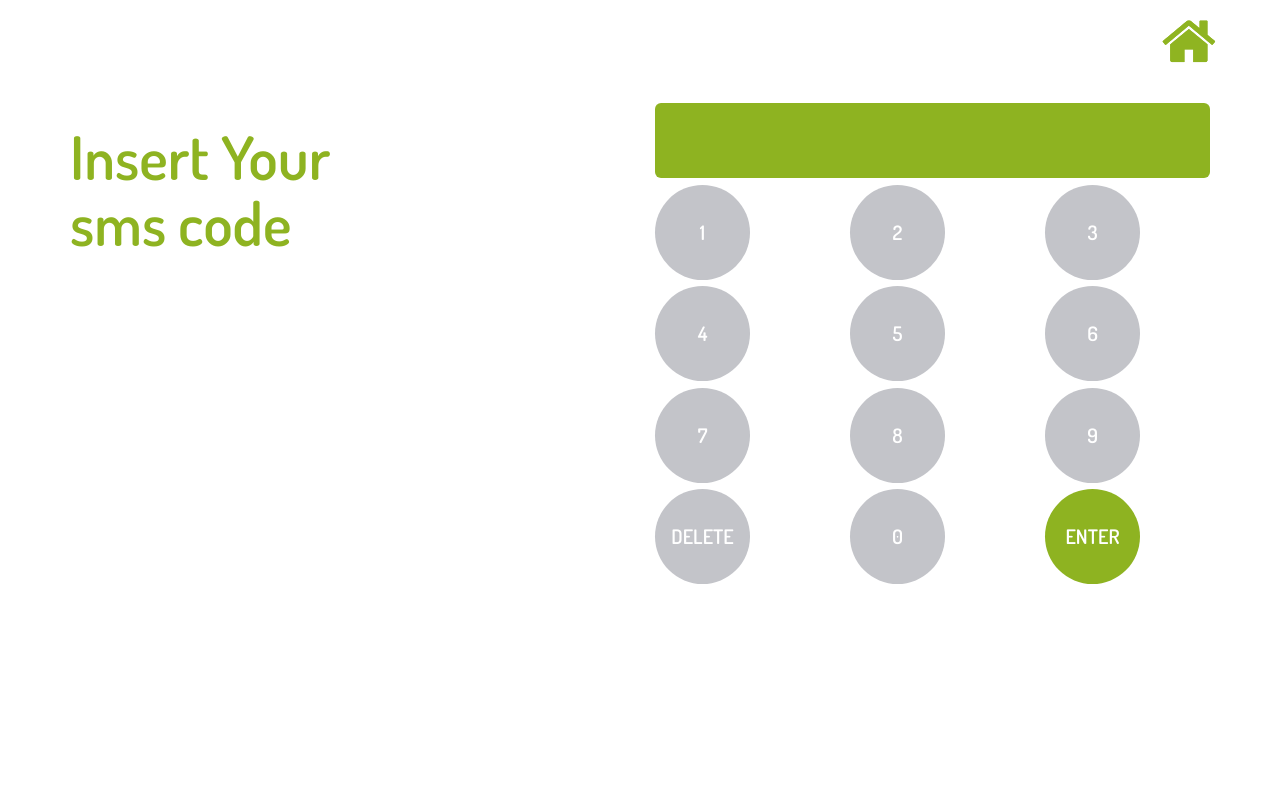
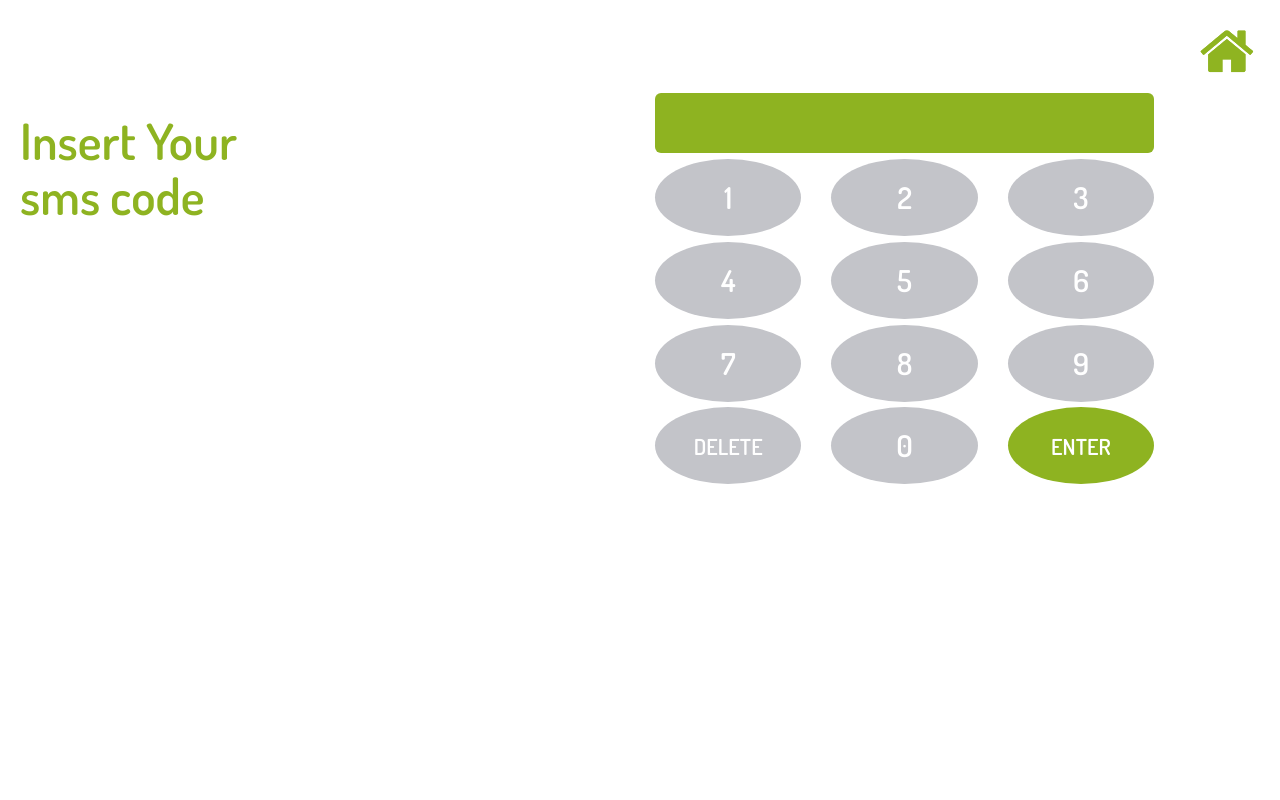
Before and after one commit to pebiantara/instateller-html, a PHP site: page /sms.html in a window 1280 px wide. Run offline with PHP 8.4, Linux system fonts and the light colour scheme.

Commit message:
fixed style for 785x480

```diff
--- a/cellphone.html
+++ b/cellphone.html
@@ -8,12 +8,12 @@
   	<div class="text-right home-right">
   		<a href="home.html"><img src="img/icon-home.png"></a>
   	</div>
-  	<div class="container content text-center">
+  	<div class="c-device content text-center">
   		<div class="row">
   			<div class="col-sm-6">
   				<h1 class="green bold text-left">Insert Your <br>Cellphone</h1>
   			</div>
-  			<div class="col-sm-6 device">
+  			<div class="col-sm-5 device">
           <form action="sms.html">
   				<input class="input-lg device-input" readonly></input>
   				<div class="row">
--- a/confirm.html
+++ b/confirm.html
@@ -4,7 +4,6 @@
   	<link rel="stylesheet" type="text/css" href="css/bootstrap.min.css">
   </head>
   <body>
-  	<br/>
   	<div class="text-right home-right">
   		<a href="home.html"><img src="img/icon-home.png"></a>
   	</div>
@@ -12,8 +11,8 @@
       <div class="confirm-area col-sm-12 text-center">
         <img src="img/icon-id_card2.png" class=""></img>
       </div>
-			<h1 class="green text-center bold">Confirm</h1>
-      <h3 class="text-center">If you took a redable picture before to continue:</h3>
+			<h1 class="green text-center bold no-margin">Confirm</h1>
+      <h3 class="text-center no-margin">If you took a redable picture before to continue:</h3>
 			<div class="clearfix"></div>
       <div class="col-sm-6 text-center">
         <div class="continue text-center">
--- a/css/app.css
+++ b/css/app.css
@@ -16,6 +16,7 @@ body{
 	font-family: 'Dosis' !important;
 	padding: 0px;
 	margin: 0px;
+	overflow: hidden;
 }
 strong{
 	font-family: 'Dosis Bold' !important;
@@ -76,9 +77,12 @@ a:visited, a:hover, a:focus{
 
 .menu-btn img{margin: auto;margin-top: 8px;}
 
+.home-right{
+	margin-top: 10px;
+}
 .home h1{
 	text-align: center;
-	font-size: 150px !important;
+	font-size: 130px !important;
 	font-weight: bold;
 	color: #99b236;
 	margin-top: 30px;
@@ -126,11 +130,11 @@ a:visited, a:hover, a:focus{
 }
 
 .buy-btn{
-	margin-top: 100px;
+	margin-top: 40px;
 }
 
 .text-right {
-	padding-right: 5%;
+	padding-right: 2%;
 }
 
 input {
@@ -156,16 +160,22 @@ input {
 	border-radius: 50%;
 }
 .content h1, .content5 h1, .content6 h1 {
-	font-size: 60px;
+	font-size: 50px;
 }
 
-.device-input{height: 75px !important; color: #fff; font-size: 25px !important;}
-.device li{font-size: 20px; padding-top: 33px;}
-.device ul li{width: 95px; height: 95px;}
+.device-input{height: 60px !important; color: #fff; font-size: 25px !important;}
+.device li.number{font-size: 30px; padding-top: 17px;}
+.device li.delete, .device li.enter{font-size: 22px; padding-top: 24px;}
+
+.device ul li{width: 100%; height: 77px;}
 
 .content5, .content6 {
-	padding: 3% 0%;
+
 }
+
+.content5 h2, .content5 h1{margin: 5px 0px;}
+.content6 h2, .content6 h1{margin: 5px 0px;}
+
 .content5 img, .content6 img {
 	width: 40px;
 	margin-right: 5px;
@@ -298,10 +308,14 @@ a:visited, a:hover, a:focus {
 	color: #fff !important;
 }
 
-.left-bar a:visited, .btn-submit, .continue a{
+.left-bar a:visited, .left-bar a:hover, .btn-submit, .continue a{
   color: #fff !important;
 }
 
 .scanner a:hover{
 	color: #9b9a9f;
 }
+
+.c-device{padding: 20px;}
+.no-margin{margin: 0px;}
+.verify h2{font-size: 40px;}
--- a/home.html
+++ b/home.html
@@ -27,7 +27,7 @@
      </ul>
    </nav>
    <div class="container home">
-     <div class="col-md-11 col-md-offset-1 content col-sm-12 col-sm-offset-1">
+     <div class="col-md-11 col-md-offset-1 content col-sm-10 col-sm-offset-2">
        <h1>Welcome!</h1>
        <div class="title">
          <img src="img/title1.png"></img>
--- a/insert-bills.html
+++ b/insert-bills.html
@@ -4,13 +4,12 @@
   	<link rel="stylesheet" type="text/css" href="css/bootstrap.min.css">
   </head>
   <body>
-  	<br/>
   	<div class="text-right home-right">
   		<a href="home.html"><img src="img/icon-home.png"></a>
   	</div>
   	<div class="content">
-			<h1 class="green text-center bold">Insert a bills</h1>
-      <h3 class="text-center">We will send bitcoin to:<br/><strong>dfsdjnfsd89f8f7s8df87hsdfjnjfsfsfsd</strong></h3>
+			<h1 class="green text-center bold no-margin">Insert a bills</h1>
+      <h3 class="text-center no-margin">We will send bitcoin to:<br/><strong>dfsdjnfsd89f8f7s8df87hsdfjnjfsfsfsd</strong></h3>
 			<div class="clearfix"></div>
       <div class="col-sm-5 bill-left col-sm-offset-1">
         <p>Bitcoin price: <strong>$830.93</strong></p>
--- a/pin.html
+++ b/pin.html
@@ -8,12 +8,12 @@
   	<div class="text-right home-right">
   		<a href="home.html"><img src="img/icon-home.png"></a>
   	</div>
-  	<div class="container content text-center">
+  	<div class="c-device content text-center">
   		<div class="row">
   			<div class="col-sm-6">
   				<h1 class="green bold text-left">Please enter <br> your new pin<br>[4]digits</h1>
   			</div>
-  			<div class="col-sm-6 device">
+  			<div class="col-sm-5 device">
           <form action="transaction.html">
   				<input class="input-lg device-input" readonly></input>
   				<div class="row">
--- a/scan-barcode.html
+++ b/scan-barcode.html
@@ -4,11 +4,10 @@
   	<link rel="stylesheet" type="text/css" href="css/bootstrap.min.css">
   </head>
   <body>
-  	<br/>
   	<div class="text-right home-right">
   		<a href="home.html"><img src="img/icon-home.png"></a>
   	</div>
-  	<div class="content container">
+  	<div class="content">
 			<h2 class="green text-center bold">Please scan your Goverment ID card's barcode:</h2>
 			<br/>
 			<div class="barcode-area col-sm-12"></div>
--- a/scan-wallet.html
+++ b/scan-wallet.html
@@ -4,11 +4,10 @@
   	<link rel="stylesheet" type="text/css" href="css/bootstrap.min.css">
   </head>
   <body>
-  	<br/>
   	<div class="text-right home-right">
   		<a href="home.html"><img src="img/icon-home.png"></a>
   	</div>
-  	<div class="content">
+  	<div class="content verify">
 			<h2 class="green text-center bold">Please scan your Wallet QR Code:</h2>
 			<br/>
 			<div class="barcode-area-wallet col-sm-12"></div>
--- a/sms.html
+++ b/sms.html
@@ -8,12 +8,12 @@
   	<div class="text-right home-right">
   		<a href="home.html"><img src="img/icon-home.png"></a>
   	</div>
-  	<div class="container content text-center">
+  	<div class="content c-device text-center">
   		<div class="row">
   			<div class="col-sm-6">
   				<h1 class="green bold text-left">Insert Your <br>sms code</h1>
   			</div>
-  			<div class="col-sm-6 device">
+  			<div class="col-sm-5 device">
           <form action="pin.html">
   				<input class="input-lg device-input" readonly></input>
   				<div class="row">
--- a/verify.html
+++ b/verify.html
@@ -4,12 +4,11 @@
   	<link rel="stylesheet" type="text/css" href="css/bootstrap.min.css">
   </head>
   <body>
-  	<br/>
   	<div class="text-right home-right">
   		<a href="home.html"><img src="img/icon-home.png"></a>
   	</div>
   	<div class="content">
-			<h1 class="green text-center bold">Verify your ID [Frontside]</h1>
+			<h1 class="green text-center bold no-margin">Verify your ID [Frontside]</h1>
       <h3 class="text-center">Please scan your Goverment ID card's barcode:</h3>
 			<div class="card-area col-sm-10 col-sm-offset-1"></div>
 			<div class="clearfix"></div>
```
Also changed, not shown: other parts of css/app.css (+13 -13 lines), insert-bills2.html (+4 -5 lines), 1 other file.
